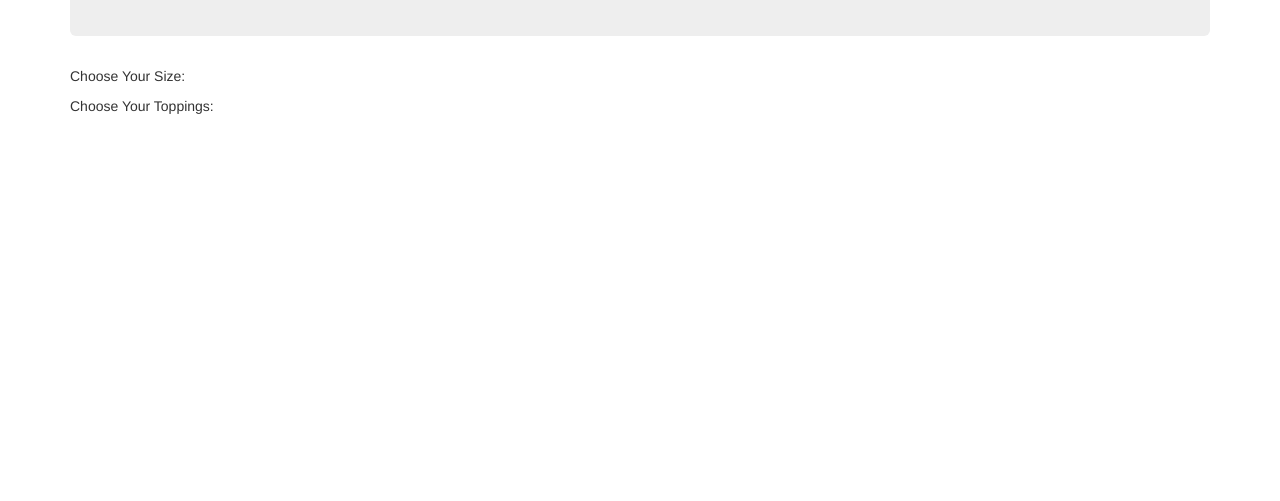
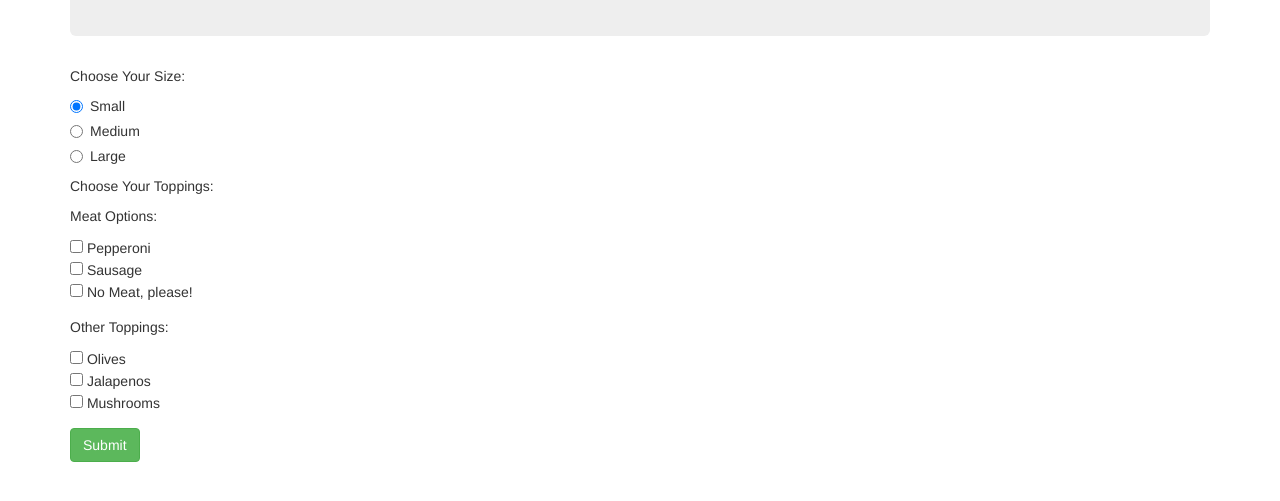
Before and after one commit to jaki-w/pizza-parlour, a plain HTML site: page index.html in a window 1280 px wide. Shown: the part 159-660 px from the top of the page. Drawn offline with Linux system fonts and the light colour scheme.

Commit message:
add h1, form with topping options, and submit button.

```diff
--- a/index.html
+++ b/index.html
@@ -15,7 +15,41 @@
 
       <form>
         <p>Choose Your Size:</p>
+        <div class="radio">
+          <label>
+            <input type="radio" name="pizzaSize" value="small" checked>
+            Small
+          </label>
+        </div><!--radio-->
+        <div class="radio">
+          <label>
+            <input type="radio" name="pizzaSize" value="medium">
+            Medium
+          </label>
+        </div><!--radio-->
+        <div class="radio">
+          <label>
+            <input type="radio" name="pizzaSize" value="large">
+            Large
+          </label>
+        </div><!--radio-->
+
         <p>Choose Your Toppings:</p>
+        <p>Meat Options:</p>
+        <div class="form-group">
+          <input type="checkbox" name="pepperoni" value="pepperoni"> Pepperoni<br>
+          <input type="checkbox" name="sausage" value="sausage"> Sausage<br>
+          <input type="checkbox" name="vegetarian" value="vegetarian"> No Meat, please!<br>
+        </div><!--form-group-->
+
+        <p>Other Toppings:</p>
+        <div class="form-group">
+          <input type="checkbox" name="olives" value="olives"> Olives<br>
+          <input type="checkbox" name="jalapenos" value="jalapeno"> Jalapenos<br>
+          <input type="checkbox" name="mushrooms" value="mushrooms"> Mushrooms<br>
+        </div><!--form-group-->
+
+        <button type="submit" class="btn btn-success">Submit</button>
       </form>
     </div><!--container-->
   </body>
```
